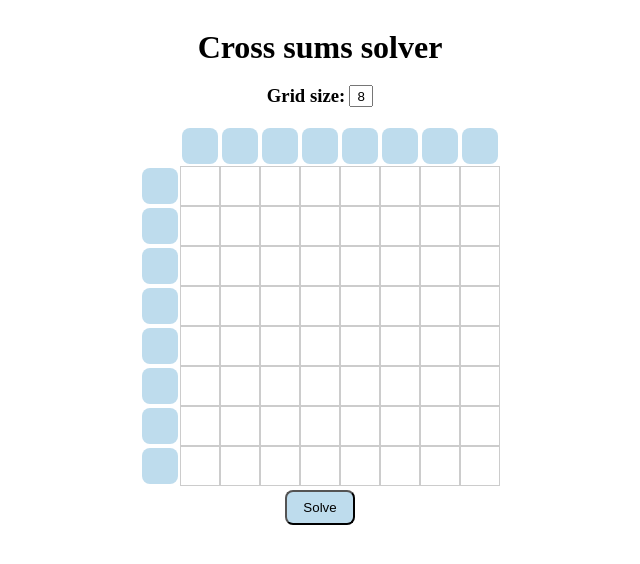
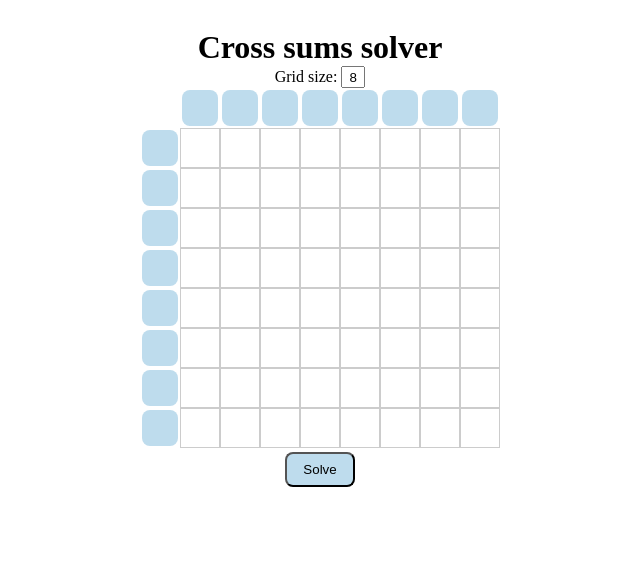
Before and after one commit to SipuliCodes/cross-sums-solver-frontend, an Angular app: page / in a window 1280 px wide. Shown: the top 564 px of the page, without its empty margins (320-960 px from the left). Built offline with nearby package versions, Linux system fonts and the light colour scheme.

Commit message:
Changed text grid size from h3 to be a label for the input box

```diff
--- a/src/app/app.component.html
+++ b/src/app/app.component.html
@@ -2,8 +2,8 @@
   <div class="content">
     <h1 class="header">Cross sums solver</h1>
     <div class="grid-size-box">
-      <h3 class="grid-size-heaeder">Grid size:</h3>
-      <input [(ngModel)]="gridSize" (input)="changeGridSize(4,10)" min="4" max="10" class="grid-size-input" type="number" (focus)="handleFocus($event)" />
+      <label for="grid-size-input" class="grid-size-heaeder">Grid size:</label>
+      <input id="grid-size-input"[(ngModel)]="gridSize" (input)="changeGridSize(4,10)" min="4" max="10" class="grid-size-input" type="number" (focus)="handleFocus($event)" />
     </div>
     <cross-sum-grid
       [rows]="gridRows"
```
